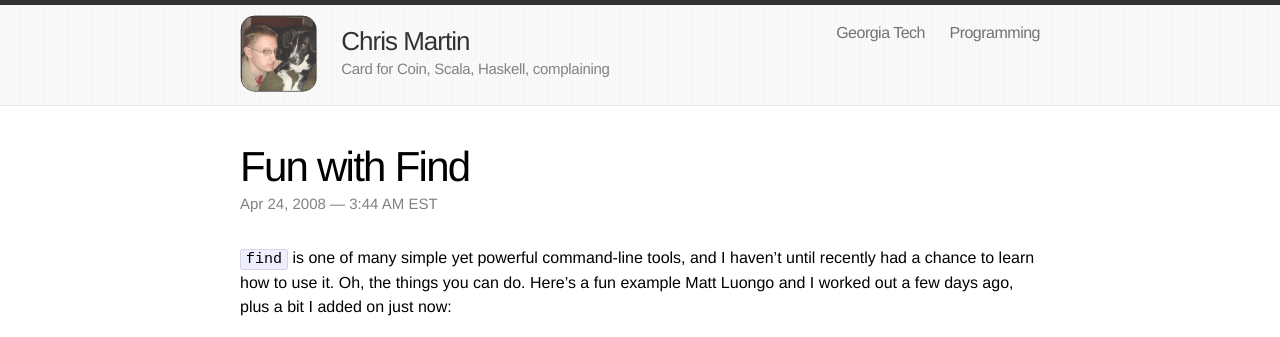
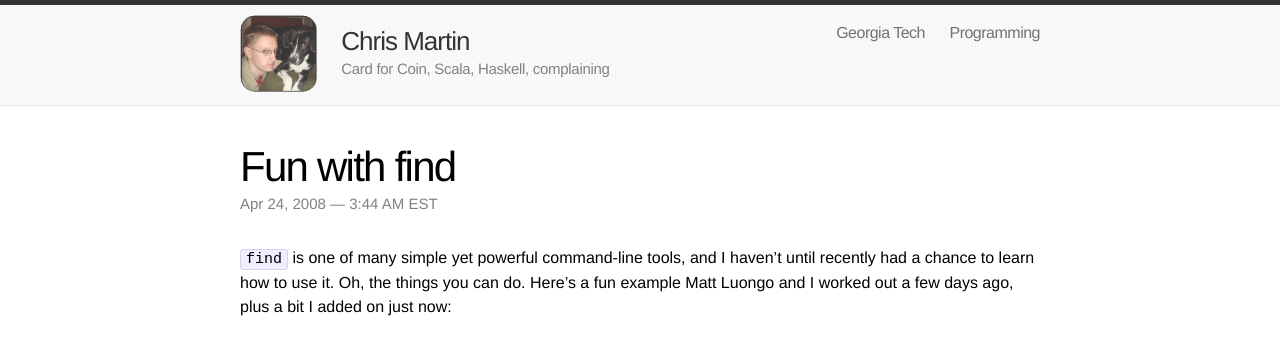
Before and after one commit to chris-martin/bricks, a Jekyll site: the page built from _posts/2008-04-24-fun-with-find.md, in a window 1280 px wide. Shown: the top 337 px of the page. Built offline with Jekyll 4.4.1, drawn with Linux system fonts in a browser that asks for light colours.

```diff
--- a/_posts/2008-04-24-fun-with-find.md
+++ b/_posts/2008-04-24-fun-with-find.md
@@ -1,6 +1,6 @@
 ---
 layout: post
-title: "Fun with Find"
+title: "Fun with find"
 date: 2008-04-24 03:44
 timezone: EST
 tags: bash
```
